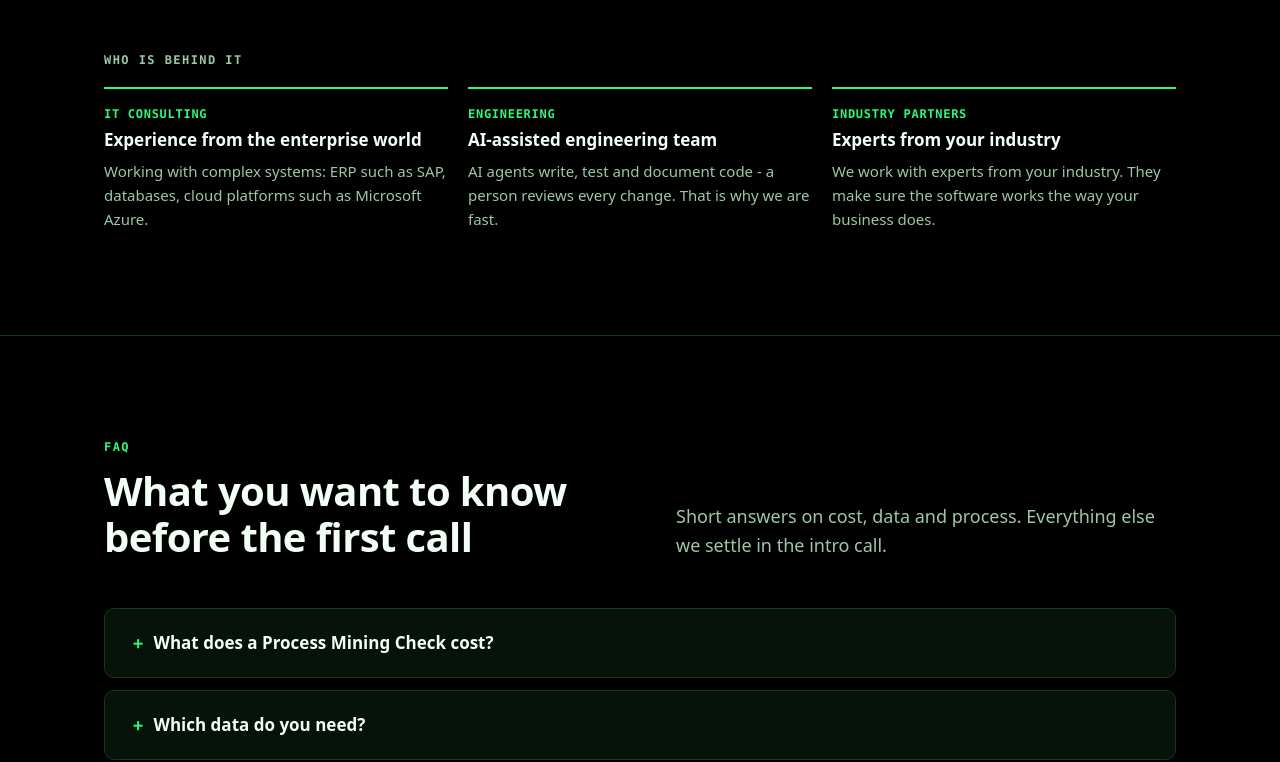
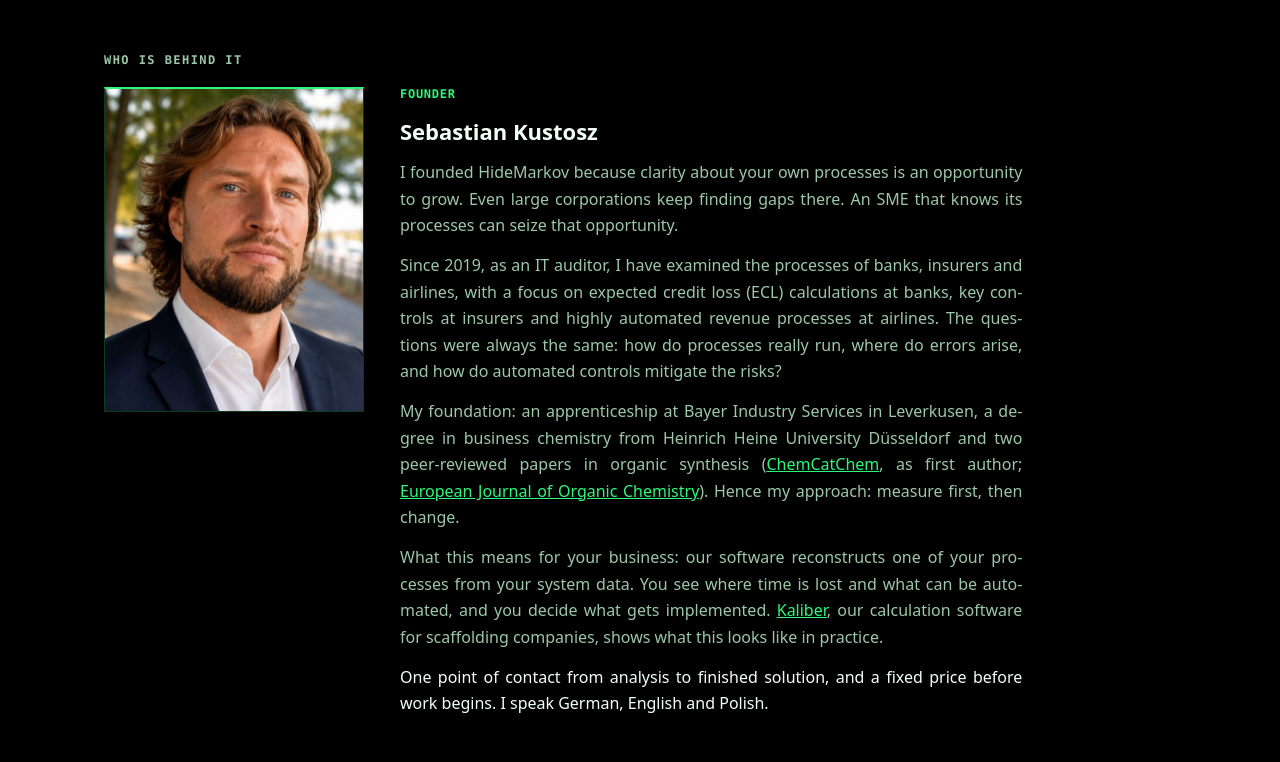
Before and after one commit to HideMarkov/hidemarkov.com, a plain HTML site: page en/index.html in a window 1280 px wide. Shown: the part 3837-4599 px from the top of the page. Drawn offline with Linux system fonts and the light colour scheme.

Commit message:
EN: founder section with photo (Who is behind it)

```diff
--- a/en/index.html
+++ b/en/index.html
@@ -180,6 +180,13 @@
   .member h3 { margin: 0 0 8px; font-size: 17px; }
   .member p { margin: 0; color: var(--muted); font-size: 15px; line-height: 1.6; }
   .member .tag { margin-bottom: 8px; }
+  .founder { display: grid; grid-template-columns: 260px 1fr; gap: 36px; align-items: start; margin-bottom: 48px; }
+  .founder img { display: block; width: 100%; height: auto; border: 1px solid var(--line); border-top: 2px solid var(--green); }
+  .founder h3 { margin: 0 0 14px; font-size: 22px; }
+  .founder p { margin: 0 0 14px; color: var(--muted); font-size: 16px; line-height: 1.65; max-width: 68ch; text-align: justify; -webkit-hyphens: auto; hyphens: auto; }
+  .founder p:last-child { margin-bottom: 0; color: var(--text); }
+  .founder a { color: var(--green); }
+  @media (max-width: 700px) { .founder { grid-template-columns: 1fr; gap: 22px; } .founder img { max-width: 260px; } }
   .upd { display: inline-block; margin-left: 4px; }
   @media (max-width: 600px) { section { padding: 72px 0; } .hero { padding: 56px 0 0; } .hero-grid { gap: 40px; } .facts { margin-top: 0; gap: 10px; flex-direction: column; } .cta-box { padding: 36px 24px; } .feature { gap: 40px; } }
   .soc { display: grid; place-items: center; width: 50px; height: 50px; border: 1px solid var(--green-dim); border-radius: 10px; color: var(--green); transition: background .2s, color .2s, box-shadow .2s; }
@@ -405,6 +412,18 @@
         <div class="card"><div class="tag">SPEED</div><h3>Running fast, handed over cleanly</h3><p>An early version you test yourself, then weekly improvements. With manuals so you stay independent.</p></div>
       </div>
       <div class="sub">Who is behind it</div>
+      <div class="founder">
+        <img src="/sebastian-kustosz.jpg" width="600" height="750" loading="lazy" alt="Sebastian Kustosz, HideMarkov">
+        <div>
+          <div class="tag">FOUNDER</div>
+          <h3>Sebastian Kustosz</h3>
+          <p>I founded HideMarkov because clarity about your own processes is an opportunity to grow. Even large corporations keep finding gaps there. An SME that knows its processes can seize that opportunity.</p>
+          <p>Since 2019, as an IT auditor, I have examined the processes of banks, insurers and airlines, with a focus on expected credit loss (ECL) calculations at banks, key controls at insurers and highly automated revenue processes at airlines. The questions were always the same: how do processes really run, where do errors arise, and how do automated controls mitigate the risks?</p>
+          <p>My foundation: an apprenticeship at Bayer Industry Services in Leverkusen, a degree in business chemistry from Heinrich Heine University Düsseldorf and two peer-reviewed papers in organic synthesis (<a href="https://doi.org/10.1002/cctc.202001607" target="_blank" rel="noopener">ChemCatChem</a>, as first author; <a href="https://doi.org/10.1002/ejoc.201900783" target="_blank" rel="noopener">European Journal of Organic Chemistry</a>). Hence my approach: measure first, then change.</p>
+          <p>What this means for your business: our software reconstructs one of your processes from your system data. You see where time is lost and what can be automated, and you decide what gets implemented. <a href="#kaliber">Kaliber</a>, our calculation software for scaffolding companies, shows what this looks like in practice.</p>
+          <p>One point of contact from analysis to finished solution, and a fixed price before work begins. I speak German, English and Polish.</p>
+        </div>
+      </div>
       <div class="team">
         <div class="member"><div class="tag">IT CONSULTING</div><h3>Experience from the enterprise world</h3><p>Working with complex systems: ERP such as SAP, databases, cloud platforms such as Microsoft Azure.</p></div>
         <div class="member"><div class="tag">ENGINEERING</div><h3>AI-assisted engineering team</h3><p>AI agents write, test and document code - a person reviews every change. That is why we are fast.</p></div>
```
